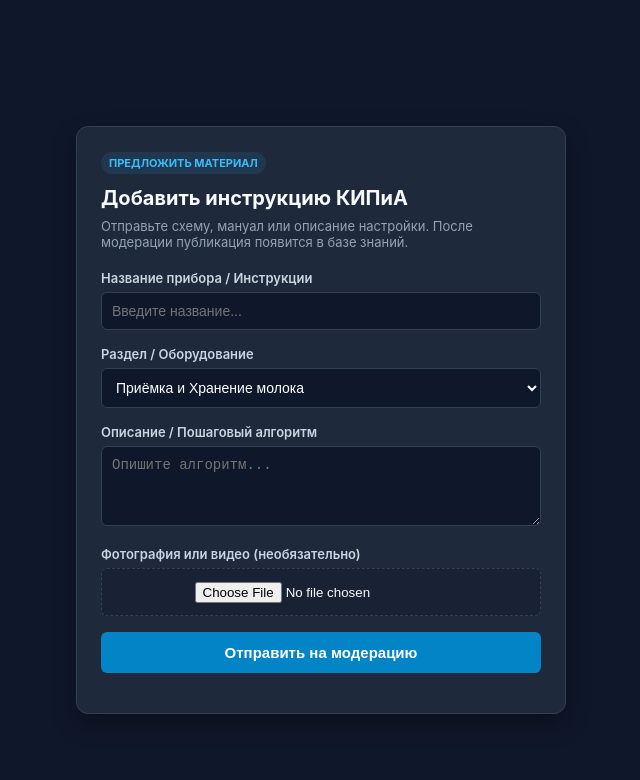
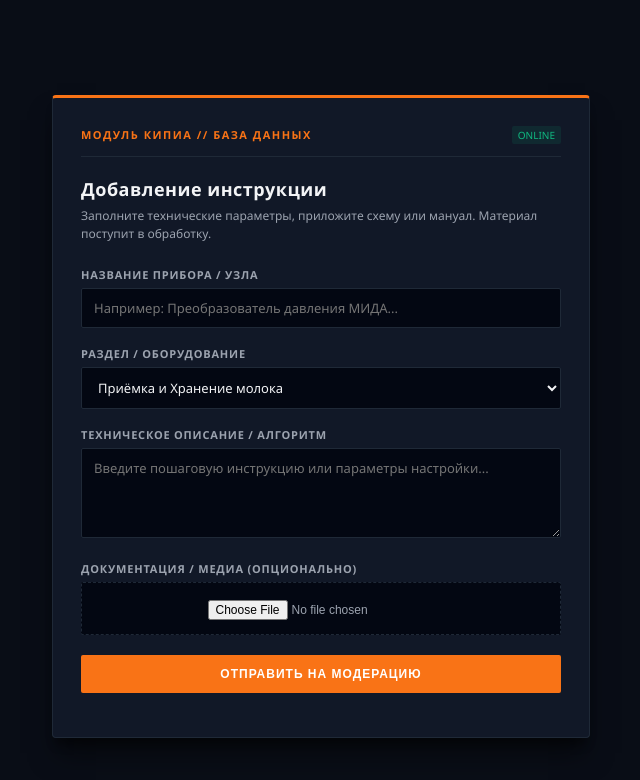
Before and after one commit to alt-w600d/index1, a website: page index.html in a window 1280 px wide. Shown: the whole page, without its empty margins (319-959 px from the left). Drawn offline with Linux system fonts and the light colour scheme.

Commit message:
Update index.html

```diff
--- a/index.html
+++ b/index.html
@@ -3,147 +3,257 @@
 <head>
   <meta charset="UTF-8" />
   <meta name="viewport" content="width=device-width, initial-scale=1.0" />
-  <title>Добавить инструкцию КИПиА</title>
+  <title>База знаний КИПиА — Добавление материала</title>
   <style>
+    :root {
+      --bg-dark: #090d16;
+      --panel-bg: #111827;
+      --panel-border: #1f2937;
+      --accent-orange: #f97316;
+      --accent-orange-hover: #ea580c;
+      --text-main: #f3f4f6;
+      --text-muted: #9ca3af;
+      --input-bg: #030712;
+    }
+
     body {
-      background-color: #0f172a;
-      color: #f8fafc;
-      font-family: -apple-system, BlinkMacSystemFont, "Segoe UI", Roboto, sans-serif;
+      background-color: var(--bg-dark);
+      color: var(--text-main);
+      font-family: 'Segoe UI', Roboto, Helvetica, Arial, sans-serif;
       display: flex;
       justify-content: center;
       align-items: center;
       min-height: 100vh;
       margin: 0;
-      padding: 20px;
+      padding: 16px;
     }
-    .card {
-      background-color: #1e293b;
-      border: 1px solid #334155;
-      border-radius: 12px;
-      padding: 24px;
+
+    .terminal-card {
+      background-color: var(--panel-bg);
+      border: 1px solid var(--panel-border);
+      border-top: 3px solid var(--accent-orange);
+      border-radius: 4px;
+      padding: 28px;
       width: 100%;
-      max-width: 440px;
-      box-shadow: 0 10px 25px rgba(0,0,0,0.3);
+      max-width: 480px;
+      box-shadow: 0 20px 25px -5px rgba(0, 0, 0, 0.5), 0 10px 10px -5px rgba(0, 0, 0, 0.4);
     }
-    .badge {
-      display: inline-block;
-      background-color: rgba(56, 189, 248, 0.1);
-      color: #38bdf8;
+
+    .system-header {
+      display: flex;
+      justify-content: space-between;
+      align-items: center;
+      border-bottom: 1px solid var(--panel-border);
+      padding-bottom: 12px;
+      margin-bottom: 20px;
+    }
+
+    .system-title {
       font-size: 11px;
       font-weight: 700;
-      padding: 4px 8px;
-      border-radius: 20px;
-      margin-bottom: 12px;
+      letter-spacing: 1.5px;
+      color: var(--accent-orange);
       text-transform: uppercase;
     }
-    h2 { margin: 0 0 8px 0; font-size: 20px; }
-    p.subtitle { color: #94a3b8; font-size: 13px; margin: 0 0 20px 0; }
-    label { display: block; font-size: 13px; font-weight: 600; margin-bottom: 6px; color: #cbd5e1; }
+
+    .system-status {
+      font-size: 10px;
+      color: #10b981;
+      background: rgba(16, 185, 129, 0.1);
+      padding: 2px 6px;
+      border-radius: 2px;
+    }
+
+    h1 {
+      font-size: 18px;
+      font-weight: 600;
+      margin: 0 0 6px 0;
+      letter-spacing: 0.5px;
+    }
+
+    p.description {
+      color: var(--text-muted);
+      font-size: 12px;
+      margin: 0 0 24px 0;
+      line-height: 1.5;
+    }
+
+    label {
+      display: block;
+      font-size: 11px;
+      font-weight: 600;
+      text-transform: uppercase;
+      letter-spacing: 0.8px;
+      margin-bottom: 6px;
+      color: var(--text-muted);
+    }
+
     input[type="text"], select, textarea {
       width: 100%;
-      background-color: #0f172a;
-      border: 1px solid #334155;
-      color: #fff;
-      padding: 10px;
-      border-radius: 6px;
+      background-color: var(--input-bg);
+      border: 1px solid var(--panel-border);
+      color: var(--text-main);
+      padding: 10px 12px;
+      border-radius: 2px;
       box-sizing: border-box;
-      margin-bottom: 16px;
-      font-size: 14px;
+      margin-bottom: 18px;
+      font-size: 13px;
+      font-family: inherit;
+      transition: border-color 0.2s;
     }
-    textarea { resize: vertical; min-height: 80px; }
-    .file-input-wrapper {
-      border: 1px dashed #334155;
-      padding: 12px;
+
+    input[type="text"]:focus, select:focus, textarea:focus {
+      outline: none;
+      border-color: var(--accent-orange);
+    }
+
+    textarea {
+      resize: vertical;
+      min-height: 90px;
+    }
+
+    .file-container {
+      border: 1px dashed var(--panel-border);
+      background-color: var(--input-bg);
+      padding: 14px;
       text-align: center;
-      border-radius: 6px;
-      margin-bottom: 16px;
-      background: #182234;
+      border-radius: 2px;
+      margin-bottom: 20px;
     }
-    .btn-submit {
+
+    input[type="file"] {
+      font-size: 12px;
+      color: var(--text-muted);
+    }
+
+    .btn-action {
       width: 100%;
-      background-color: #0284c7;
-      color: #fff;
+      background-color: var(--accent-orange);
+      color: #ffffff;
       border: none;
       padding: 12px;
-      border-radius: 6px;
-      font-weight: bold;
-      font-size: 15px;
+      border-radius: 2px;
+      font-weight: 700;
+      font-size: 12px;
+      text-transform: uppercase;
+      letter-spacing: 1px;
       cursor: pointer;
+      transition: background-color 0.2s;
     }
-    .btn-submit:disabled { opacity: 0.6; cursor: not-allowed; }
-    #status-box { margin-top: 16px; }
-    .success-alert {
-      background-color: #0f291e;
+
+    .btn-action:hover {
+      background-color: var(--accent-orange-hover);
+    }
+
+    .btn-action:disabled {
+      opacity: 0.5;
+      cursor: not-allowed;
+    }
+
+    #status-container {
+      margin-top: 16px;
+    }
+
+    .alert-success {
+      background-color: rgba(16, 185, 129, 0.08);
       border: 1px solid #10b981;
       padding: 16px;
-      border-radius: 8px;
+      border-radius: 2px;
       text-align: center;
     }
-    .success-alert h4 { color: #34d399; margin: 0 0 8px 0; }
-    .success-alert p { font-size: 13px; color: #cbd5e1; margin: 0 0 12px 0; line-height: 1.4; }
-    .hlp-link {
+
+    .alert-success h4 {
+      color: #34d399;
+      margin: 0 0 6px 0;
+      font-size: 14px;
+      text-transform: uppercase;
+    }
+
+    .alert-success p {
+      font-size: 12px;
+      color: var(--text-muted);
+      margin: 0 0 12px 0;
+      line-height: 1.4;
+    }
+
+    .link-btn {
       display: inline-block;
-      background-color: #0284c7;
-      color: #ffffff;
-      padding: 8px 16px;
-      border-radius: 6px;
+      background-color: transparent;
+      border: 1px solid #34d399;
+      color: #34d399;
+      padding: 6px 14px;
+      border-radius: 2px;
       text-decoration: none;
-      font-size: 13px;
-      font-weight: bold;
+      font-size: 11px;
+      font-weight: 600;
+      text-transform: uppercase;
+      letter-spacing: 0.5px;
+      transition: all 0.2s;
     }
-    .error-alert {
-      background-color: #3f1d24;
-      border: 1px solid #f43f5e;
-      color: #fda4af;
+
+    .link-btn:hover {
+      background-color: #34d399;
+      color: #000;
+    }
+
+    .alert-error {
+      background-color: rgba(239, 68, 68, 0.1);
+      border: 1px solid #ef4444;
+      color: #f87171;
       padding: 12px;
-      border-radius: 8px;
-      font-size: 13px;
+      border-radius: 2px;
+      font-size: 12px;
     }
   </style>
 </head>
 <body>
 
-<div class="card">
-  <span class="badge">Предложить материал</span>
-  <h2>Добавить инструкцию КИПиА</h2>
-  <p class="subtitle">Отправьте схему, мануал или описание настройки. После модерации публикация появится в базе знаний.</p>
+<div class="terminal-card">
+  <div class="system-header">
+    <span class="system-title">Модуль КИПиА // База данных</span>
+    <span class="system-status">ONLINE</span>
+  </div>
+
+  <h1>Добавление инструкции</h1>
+  <p class="description">Заполните технические параметры, приложите схему или мануал. Материал поступит в обработку.</p>
 
   <form id="instruction-form">
-    <label>Название прибора / Инструкции</label>
-    <input type="text" name="title" required placeholder="Введите название..." />
+    <label>Название прибора / Узла</label>
+    <input type="text" name="title" required placeholder="Например: Преобразователь давления МИДА..." />
 
     <label>Раздел / Оборудование</label>
     <select name="category" required>
       <option value="Приёмка и Хранение молока">Приёмка и Хранение молока</option>
       <option value="Сырный цех">Сырный цех</option>
       <option value="Пастеризация">Пастеризация</option>
+      <!-- Сюда будем добавлять новые разделы по твоему указанию -->
       <option value="Другое">Другое</option>
     </select>
 
-    <label>Описание / Пошаговый алгоритм</label>
-    <textarea name="description" required placeholder="Опишите алгоритм..."></textarea>
+    <label>Техническое описание / Алгоритм</label>
+    <textarea name="description" required placeholder="Введите пошаговую инструкцию или параметры настройки..."></textarea>
 
-    <label>Фотография или видео (необязательно)</label>
-    <div class="file-input-wrapper">
+    <label>Документация / Медиа (опционально)</label>
+    <div class="file-container">
       <input type="file" name="file" id="file-input" accept="image/*,video/*" />
     </div>
 
-    <button type="submit" id="submit-btn" class="btn-submit">Отправить на модерацию</button>
+    <button type="submit" id="submit-btn" class="btn-action">Отправить на модерацию</button>
   </form>
 
-  <div id="status-box"></div>
+  <div id="status-container"></div>
 </div>
 
 <script>
   const form = document.getElementById('instruction-form');
-  const statusBox = document.getElementById('status-box');
+  const statusContainer = document.getElementById('status-container');
   const submitBtn = document.getElementById('submit-btn');
 
   form.addEventListener('submit', async (e) => {
     e.preventDefault();
     submitBtn.disabled = true;
-    submitBtn.innerText = 'Отправка...';
-    statusBox.innerHTML = '';
+    submitBtn.innerText = 'Передача данных...';
+    statusContainer.innerHTML = '';
 
     const formData = new FormData(form);
 
@@ -157,18 +267,18 @@
 
       if (response.ok && data.success) {
         form.reset();
-        statusBox.innerHTML = `
-          <div class="success-alert">
-            <h4>🎉 Инструкция успешно отправлена!</h4>
+        statusContainer.innerHTML = `
+          <div class="alert-success">
+            <h4>[✓] Запрос отправлен</h4>
             <p>Модерация администратором может составить <b>от 1 до 30 минут. В зависимости от времмент суток</b>.</p>
-            <a href="https://hlp-kip.vercel.app" target="_blank" class="hlp-link">Перейти на HLP Keep ↗</a>
+            <a href="https://hlp-keep.vercel.app" target="_blank" class="link-btn">Перейти на HLP Keep</a>
           </div>
         `;
       } else {
-        throw new Error(data.error || 'Ошибка при отправке');
+        throw new Error(data.error || 'Ошибка отправки пакета данных');
       }
     } catch (err) {
-      statusBox.innerHTML = `<div class="error-alert">${err.message}</div>`;
+      statusContainer.innerHTML = `<div class="alert-error">[!] Ошибка: ${err.message}</div>`;
     } finally {
       submitBtn.disabled = false;
       submitBtn.innerText = 'Отправить на модерацию';
```
